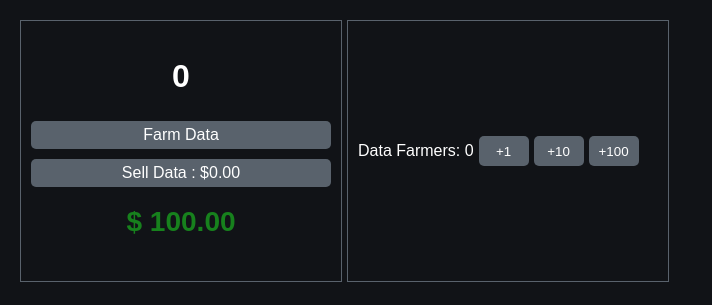
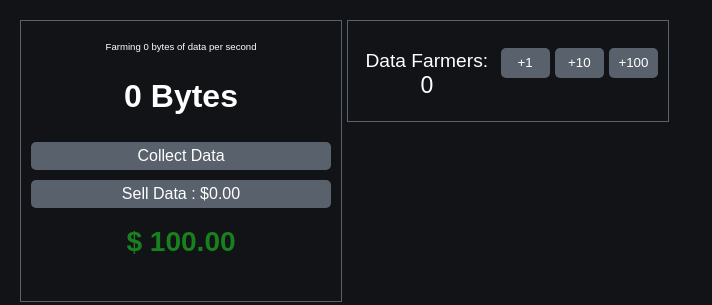
Before and after one commit to Tyger-Git/Data-Farmer, a website: page Data Farmer/wwwroot/game.html in a window 1280 px wide. Shown: the whole page, without its empty margins (0-712 px from the left). Drawn offline with Linux system fonts and the light colour scheme.

Commit message:
Adding autoFarmers
Need to fix GenPerSec functionality

```diff
--- a/Data Farmer/wwwroot/game.html
+++ b/Data Farmer/wwwroot/game.html
@@ -7,12 +7,13 @@
 </head>
 <body>
     <div id="counters">
-        <h2 id="bCounter">0</h2>
-        <button id="collect-btn">Farm Data</button>
+        <p id="farmGenerationText">Farming <span id="autoGenText">0</span> bytes of data per second</p>
+        <h2 id="bCounter">0 Bytes</h2>
+        <button id="collect-btn">Collect Data</button>
         <button id="cashout-btn">Sell Data : <span id="cashOutVal"></span></button>
         <h3><span id="cashCounter">$ 100.00</span></h3>
     </div>
-    <div id="autoClickers">
+    <div id="dFarmers">
         <p id="dataFarmerText">Data Farmers: <span id="dFarmerTotal">0</span></p>
         <button id="buyDFarmer1-btn">+1</button>
         <button id="buyDFarmer10-btn">+10</button>
--- a/Data Farmer/wwwroot/game.js
+++ b/Data Farmer/wwwroot/game.js
@@ -1,4 +1,8 @@
 //Imports
+
+
+//Wrap the code in a DOMContentLoaded event listener
+document.addEventListener('DOMContentLoaded', (event) => {
 
 
     // Initialize the game state
@@ -6,21 +10,31 @@ let gameState = {
         clicks: 0,
         cash: 100,
         cashOutMulti: .0015,
-    dFarmers: 0
+        dFarmers: 0,
+        dFarmerTickIncrement: 1000
     };
 
     //Early Initializations
     let maxCashOut = formatCash(gameState.clicks * gameState.cashOutMulti);
     let output = document.getElementById("cashOutVal");
     output.innerHTML = maxCashOut;
+    let autoGenPerSec = gameState.dFarmers / (gameState.dFarmerTickIncrement / 1000);
+    let autoGenOutput = document.getElementById('autoGenText');
+    autoGenOutput.innerHTML = autoGenPerSec;
+
+    //Clock
+    setInterval(function () {
+        gameState.clicks += gameState.dFarmers;
+        document.getElementById('bCounter').innerText = formatBytes(gameState.clicks);  //Update the counter display
+        output.innerHTML = formatCash(gameState.clicks * gameState.cashOutMulti);   //Update the Cash Out Value
+        autoGenOutput.innerHTML = autoGenPerSec;    // Update Auto Gen Text
+    }, gameState.dFarmerTickIncrement);
 
     // Collect Button
     document.getElementById('collect-btn').addEventListener('click', function () {
         gameState.clicks++;
-    // Update the counter display
-    document.getElementById('bCounter').innerText = formatBytes(gameState.clicks);
-    // Update the Cash Out Value
-    output.innerHTML = formatCash(gameState.clicks * gameState.cashOutMulti);
+        document.getElementById('bCounter').innerText = formatBytes(gameState.clicks);  //Update the counter display
+        output.innerHTML = formatCash(gameState.clicks * gameState.cashOutMulti);   //Update the Cash Out Value
     });
 
     // Cash Out Button
@@ -28,25 +42,28 @@ document.getElementById('cashout-btn').addEventListener('click', function () {
         let cashToAdd = (gameState.clicks * gameState.cashOutMulti);
         gameState.cash = gameState.cash + cashToAdd;
         gameState.clicks = 0;
-    // Update the counters
-    document.getElementById('cashCounter').innerText = formatCash(gameState.cash);
-    document.getElementById('bCounter').innerText = formatBytes(gameState.clicks);
-    output.innerHTML = formatCash(gameState.clicks * gameState.cashOutMulti);
+        document.getElementById('cashCounter').innerText = formatCash(gameState.cash);  //Update the Total Cash display
+        document.getElementById('bCounter').innerText = formatBytes(gameState.clicks);  //Update the counter display
+        output.innerHTML = formatCash(gameState.clicks * gameState.cashOutMulti);   // Update the Cash Out Value
     });
 
     // Data Farmers
     document.getElementById('buyDFarmer1-btn').addEventListener('click', function () {
         gameState.dFarmers++;
         document.getElementById('dFarmerTotal').innerText = gameState.dFarmers;
+        autoGenOutput.innerHTML = autoGenPerSec;    // Update Auto Gen Text
     });
     document.getElementById('buyDFarmer10-btn').addEventListener('click', function () {
         gameState.dFarmers += 10;
         document.getElementById('dFarmerTotal').innerText = gameState.dFarmers;
+        autoGenOutput.innerHTML = autoGenPerSec;    // Update Auto Gen Text
     });
     document.getElementById('buyDFarmer100-btn').addEventListener('click', function () {
         gameState.dFarmers += 100;
         document.getElementById('dFarmerTotal').innerText = gameState.dFarmers;
+        autoGenOutput.innerHTML = autoGenPerSec;    // Update Auto Gen Text
     });
+
     // Define the units and their thresholds
     const units = [
         { name: 'Bytes', limit: 1000 },
@@ -63,18 +80,13 @@ const units = [
     ];
 
     function formatBytes(bytes) {
-    // handle bits separately for amounts less than 1 byte
-    if (bytes < 8) {
-        return `${bytes} Bits`;
-    }
-
-    // handle the special case of less than 1 kB in bytes and bits
+        // handle the special case of less than 1 kB in bytes
         if (bytes < 1000) {
-        return `${Math.floor(bytes / 8)} Bytes ${bytes % 8} Bits`;
+            return `${bytes} Bytes`;
         }
 
         // for amounts of 1 kB and more, find the appropriate unit
-    let unitIndex = 1; // start at kB
+        let unitIndex = 1;
         while (bytes >= units[unitIndex].limit) {
             unitIndex++;
         }
@@ -83,7 +95,7 @@ function formatBytes(bytes) {
         const amountInUnit = bytes / units[unitIndex - 1].limit;
 
         // return a string with the amount rounded to two decimal places, followed by the unit
-    return `${amountInUnit.toFixed(2)} ${units[unitIndex - 1].name}`;
+        return `${amountInUnit.toFixed(2)} ${units[unitIndex].name}`;
     }
 
     function formatCash(cash) {
@@ -96,3 +108,4 @@ function formatCash(cash) {
         }
         return `$${cash.toFixed(2)} ${suffixes[i]}`;
     }
+});
--- a/Data Farmer/wwwroot/style.css
+++ b/Data Farmer/wwwroot/style.css
@@ -14,7 +14,17 @@ body {
     padding: 10px;
     border: 1px solid #59626c;
     width: 300px;
-    height: 240px;
+    height: 260px;
+}
+
+#farmGenerationText {
+    font-size: .6em;
+    color: #fff;
+}
+
+#farmGeneration {
+    font-size: .6em;
+    color: #fff;
 }
 
 #bCounter {
@@ -69,20 +79,25 @@ body {
         background-color: #808080;
 }
 
-#autoClickers {
+#dFarmers {
     display: flex;
     background-color: #111317;
     text-align: center;
-    align-items: center;
+    align-items: baseline;
     padding: 10px;
     border: 1px solid #59626c;
     width: 300px;
-    height: 240px;
+    height: 80px;
     margin-left: 5px;
 }
 
 #dataFarmerText {
-    font-size: 1em;
+    font-size: 1.2em;
+    color: #fff;
+}
+
+#dFarmerTotal {
+font-size: 1.2em;
     color: #fff;
 }
 
```
Lines whose indentation alone changed are shown as unchanged.
